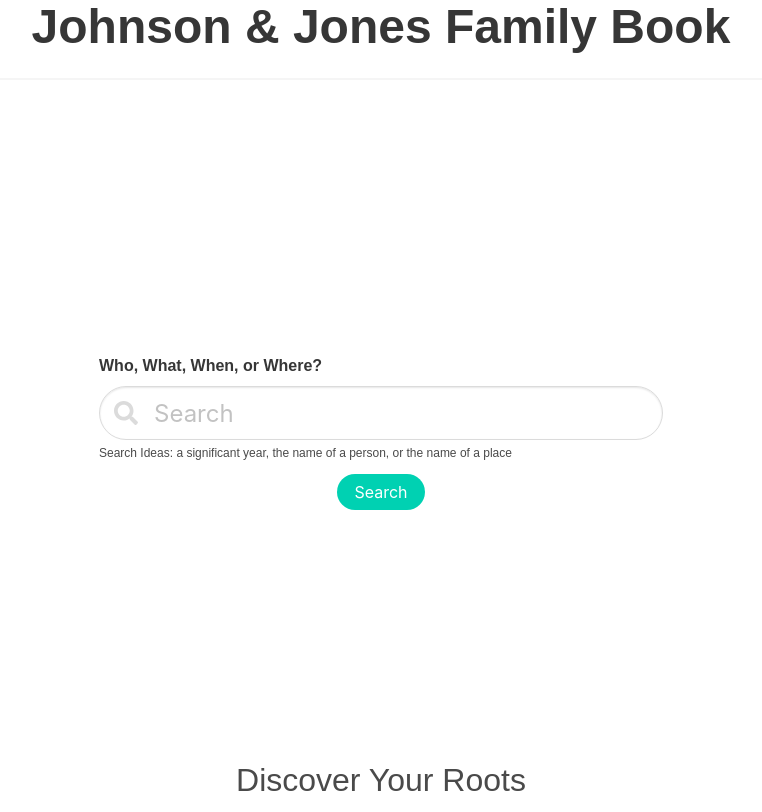
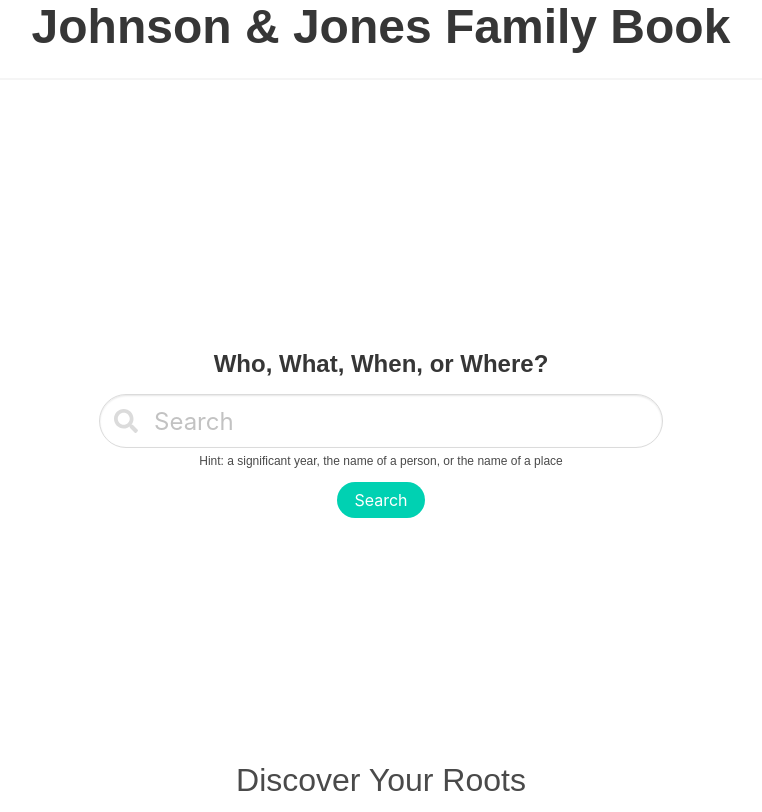
Before and after one commit to keaglin/familybook, a React (Create React App) app: page / in a window 1280 px wide. Shown: the whole page, without its empty margins (259-1021 px from the left). Built offline with nearby package versions, Linux system fonts and the light colour scheme.

Commit message:
centers text around search box

```diff
--- a/src/components/Home.js
+++ b/src/components/Home.js
@@ -21,14 +21,14 @@ class Home extends Component {
             <div className="columns">
               <div className="column is-6 is-offset-3">
                 <div className="field">
-                  <label className="label">Who, What, When, or Where?</label>
+                  <label className="label is-large has-text-centered">Who, What, When, or Where?</label>
                   <div className="control has-icons-left">
                     <input className="input is-rounded is-large" type="text" placeholder="Search" />
                       <span class="icon is-medium is-left">
                         <i class="fas fa-search"></i>
                       </span>
                   </div>
-                  <p className="help">Search Ideas: a significant year, the name of a person, or the name of a place</p>
+                  <p className="help has-text-centered">Hint: a significant year, the name of a person, or the name of a place</p>
                 </div>
                 <div className="field is-grouped is-grouped-centered">
                   <div className="control">
```
